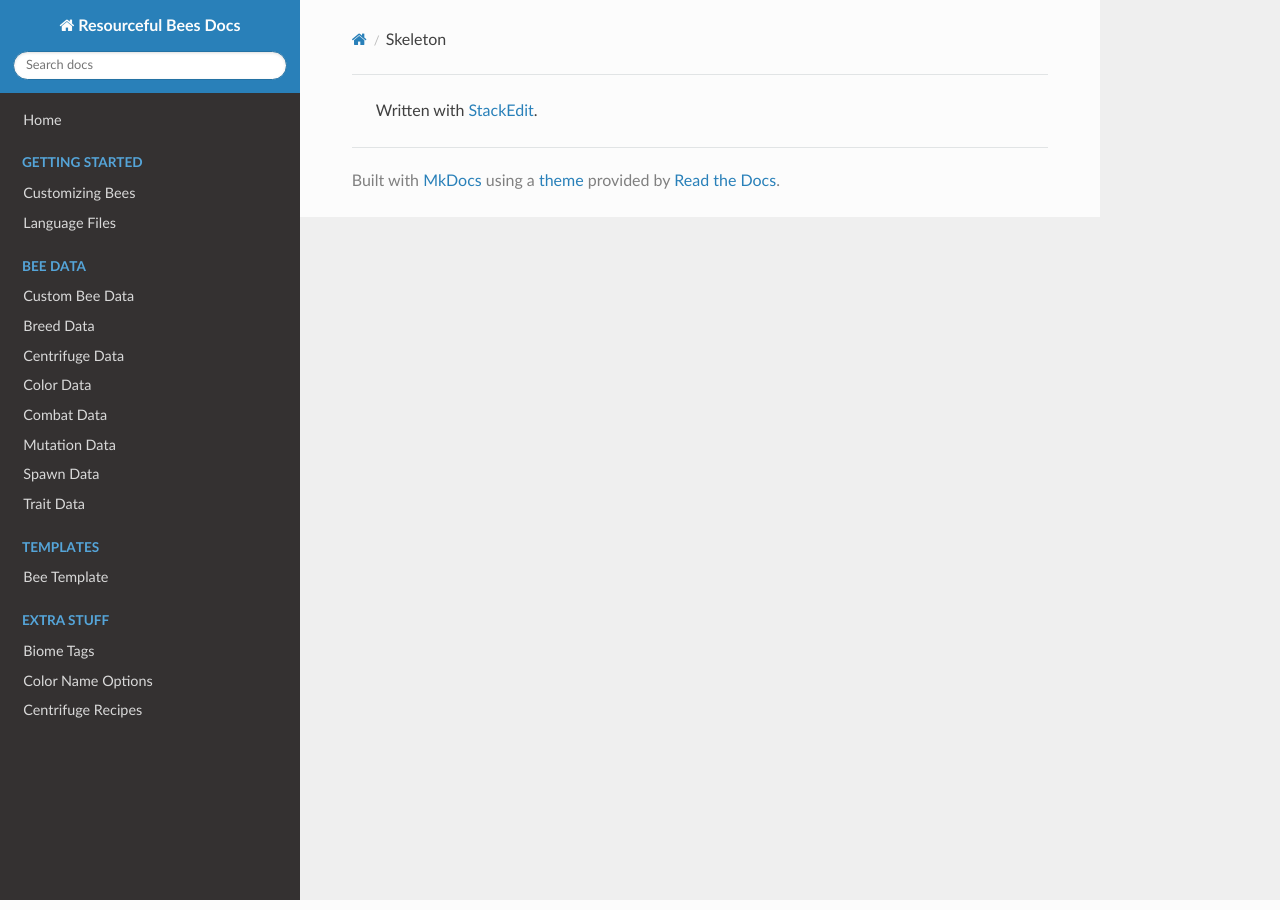
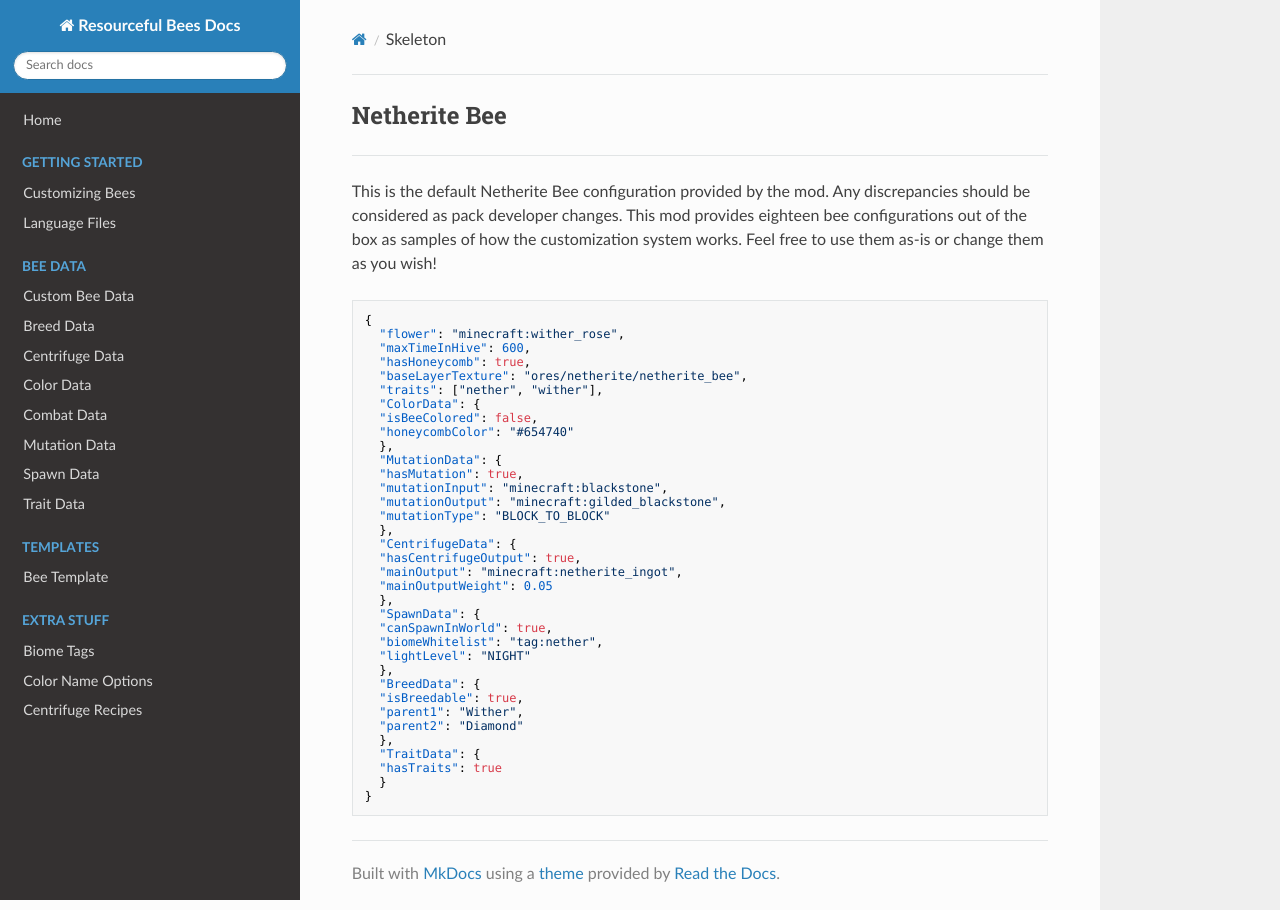
Before and after one commit to Team-Resourceful/ResourcefulBeesDocs, an MkDocs documentation site: the page built from docs/default_bees/skeleton.md, in a window 1280 px wide. Built offline with MkDocs 1.6.1, drawn with Linux system fonts in a browser that asks for light colours; nearby versions of some CDN libraries.

Commit message:
docs/default_bees/skeleton.md updated from https://stackedit.io/

````diff
--- a/docs/default_bees/skeleton.md
+++ b/docs/default_bees/skeleton.md
@@ -1,7 +1,47 @@
+##  **Netherite Bee**
+
+***
+
+This is the default Netherite Bee configuration provided by the mod. Any discrepancies should be considered as pack developer changes. This mod provides eighteen bee configurations out of the box as samples of how the customization system works. Feel free to use them as-is or change them as you wish!
 
 
-
-> Written with [StackEdit](https://stackedit.io/).
+```json
+{
+  "flower": "minecraft:wither_rose",
+  "maxTimeInHive": 600,
+  "hasHoneycomb": true,
+  "baseLayerTexture": "ores/netherite/netherite_bee",
+  "traits": ["nether", "wither"],
+  "ColorData": {
+  "isBeeColored": false,
+  "honeycombColor": "#654740"
+  },
+  "MutationData": {
+  "hasMutation": true,
+  "mutationInput": "minecraft:blackstone",
+  "mutationOutput": "minecraft:gilded_blackstone",
+  "mutationType": "BLOCK_TO_BLOCK"
+  },
+  "CentrifugeData": {
+  "hasCentrifugeOutput": true,
+  "mainOutput": "minecraft:netherite_ingot",
+  "mainOutputWeight": 0.05
+  },
+  "SpawnData": {
+  "canSpawnInWorld": true,
+  "biomeWhitelist": "tag:nether",
+  "lightLevel": "NIGHT"
+  },
+  "BreedData": {
+  "isBreedable": true,
+  "parent1": "Wither",
+  "parent2": "Diamond"
+  },
+  "TraitData": {
+  "hasTraits": true
+  }
+}
+```
 <!--stackedit_data:
-eyJoaXN0b3J5IjpbNzMwOTk4MTE2XX0=
+eyJoaXN0b3J5IjpbLTE0ODYwNjMwNTJdfQ==
 -->
````
